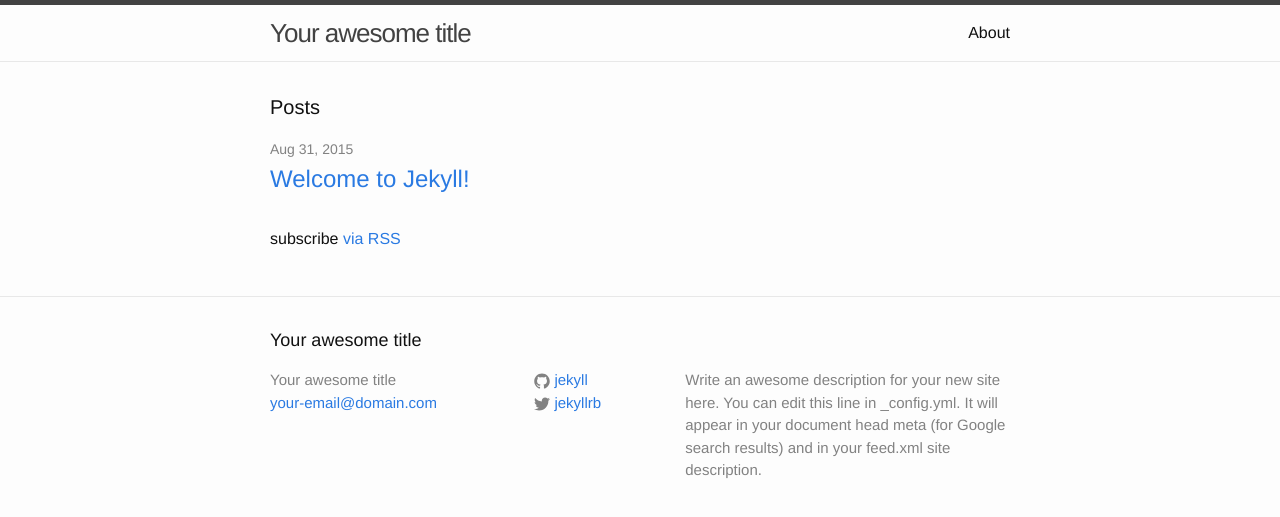
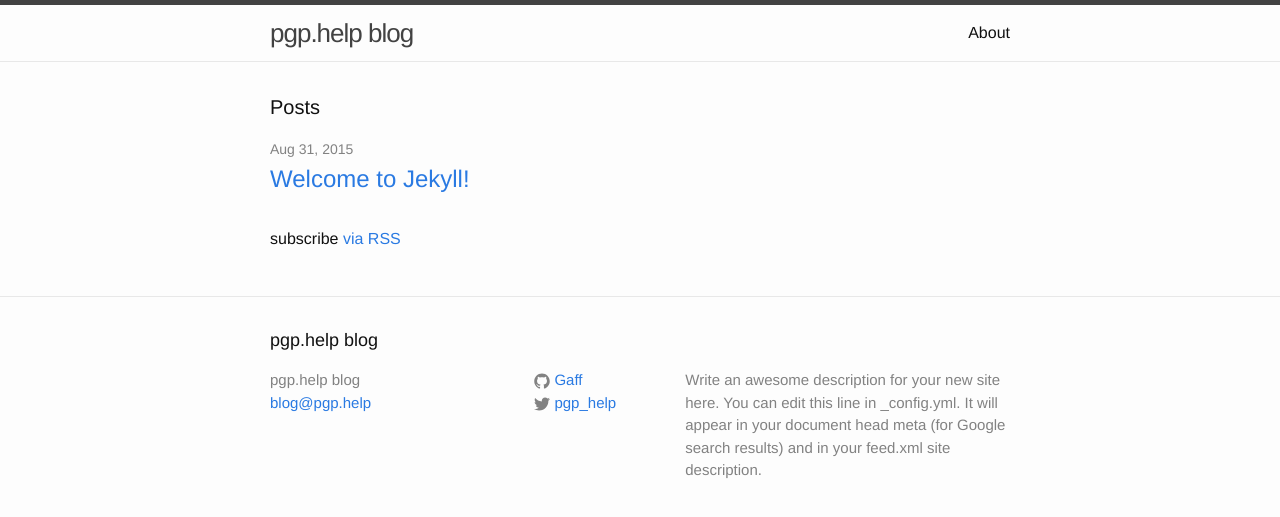
Before and after one commit to Gaff/blog, a Jekyll site: the page built from index.html, in a window 1280 px wide. Shown: the top 517 px of the page. Built offline with Jekyll 4.4.1, drawn with Linux system fonts in a browser that asks for light colours.

Commit message:
Setup config?

```diff
--- a/_config.yml
+++ b/_config.yml
@@ -1,14 +1,14 @@
 # Site settings
-title: Your awesome title
-email: your-email@domain.com
+title: pgp.help blog
+email: blog@pgp.help
 description: > # this means to ignore newlines until "baseurl:"
   Write an awesome description for your new site here. You can edit this
   line in _config.yml. It will appear in your document head meta (for
   Google search results) and in your feed.xml site description.
-baseurl: "" # the subpath of your site, e.g. /blog/
-url: "http://yourdomain.com" # the base hostname & protocol for your site
-twitter_username: jekyllrb
-github_username:  jekyll
+baseurl: "/blog/" # the subpath of your site, e.g. /blog/
+url: "http://blog.pgp.help" # the base hostname & protocol for your site
+twitter_username: pgp_help
+github_username:  Gaff
 
 # Build settings
 markdown: kramdown
```
